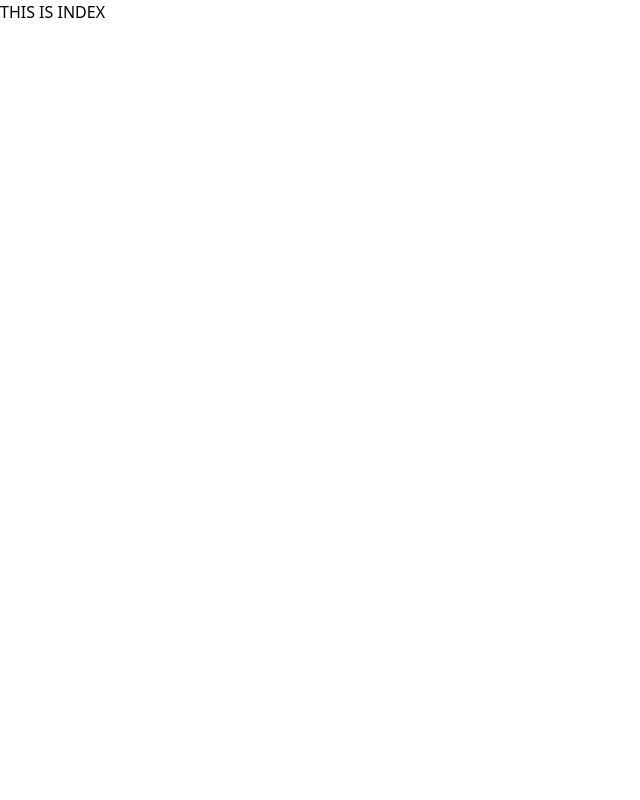
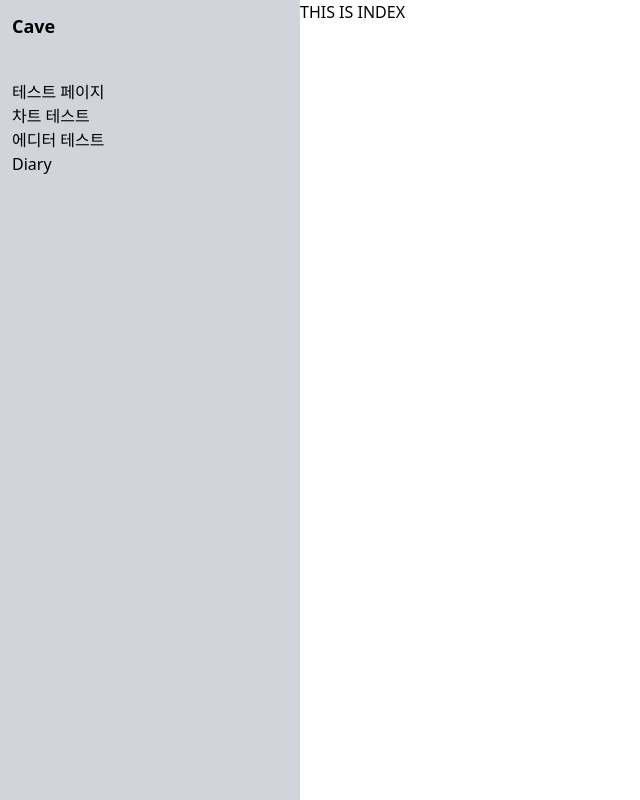
Before and after one commit to jeonsoeun/pracoon-www, a SvelteKit app: page / in a window 1280 px wide. Shown: the whole page, without its empty margins (0-640 px from the left). Built offline with nearby package versions, Linux system fonts and the light colour scheme.

Commit message:
md파일 읽어서 목록 뿌려주기 만들다 맘

```diff
--- /dev/null
+++ b/src/components/MarkdownDisplay.svelte
@@ -0,0 +1,3 @@
+<div>
+
+</div>
--- /dev/null
+++ b/src/components/common/SideNavigator.svelte
@@ -0,0 +1,50 @@
+<script lang='ts'>
+  let siteTitle = $state('Cave');
+  const menuConfig = [
+    {
+      title: '테스트 페이지',
+      children: [
+        {
+          title: '차트 테스트',
+          link: '/chart-test'
+        },
+        {
+          title: '에디터 테스트',
+          link: '/editor-test'
+        }
+      ],
+    },{
+       title: 'Diary',
+       link: '/diary'
+    }
+  ]
+  let menu = $state([
+  ]);
+
+</script>
+
+<div class="SideNavigator w-[300px] min-h-full p-3 bg-gray-300 flex-shrink-0">
+  <h2 class="SideNavigator_SiteName font-bold text-lg mb-10">{siteTitle}</h2>
+  <div class="SideNavigator_menu">
+    {#each menuConfig as item}
+      <div class="SideNavigator_menu__item">
+        {#if item.link}
+        <a href={item.link}>{item.title}</a>
+        {/if}
+        {#if item.children}
+        {#if !item.link}
+        <h3>{item.title}</h3>
+        {/if}
+        <ul>
+          {#each item.children as child}
+            <li>
+              <a href={child.link}>{child.title}</a>
+            </li>
+          {/each}
+        </ul>
+        {/if}
+      </div>
+    {/each}
+  </div>
+
+</div>
--- a/src/routes/+layout.svelte
+++ b/src/routes/+layout.svelte
@@ -1,7 +1,13 @@
 <script lang="ts">
 	import '../app.css';
 	import "quill/dist/quill.core.css";
+	import SideNavigator from '../components/common/SideNavigator.svelte';
 	let { children } = $props();
 </script>
 
-	{@render children()}
+<div class="w-full min-h-dvh flex">
+	<SideNavigator/>
+	<div>
+		{@render children()}
+	</div>
+</div>
--- /dev/null
+++ b/src/routes/diary/+page.server.ts
@@ -0,0 +1,49 @@
+import fs from 'fs';
+import path from 'path';
+import type { DiaryList, DiaryListItem } from './$types.js';
+
+export const load = async () => {
+	const diaryPath = path.resolve('src/data/diary-md'); // 디렉터리 경로
+	const indexFile = fs.readdirSync(diaryPath).find((file) => file.endsWith('index.json'));
+	const files = fs.readdirSync(diaryPath).filter((file) => file.endsWith('.md')); // .md 파일 필터링
+
+	const indexFileContent = indexFile
+		? (JSON.parse(fs.readFileSync(path.join(diaryPath, indexFile), 'utf-8')) as DiaryList)
+		: ({ posts: [] } as DiaryList);
+
+	const posts: DiaryListItem[] = files.reverse().map((file) => {
+		const filePath = path.join(diaryPath, file);
+		const content = fs.readFileSync(filePath, 'utf-8'); // 파일 읽기
+		const slug = file.replace('.md', ''); // 파일명에서 확장자 제거
+		const title = content.split('\n')[0].replace('# ', ''); // 첫 번째 줄에서 제목 추출
+
+		// index.json 파일에 캐싱되어 있는 내용인지 확인
+		const cached = indexFileContent.posts.find((post) => post.id === slug);
+		if (cached) {
+			return cached;
+		}
+
+		// 수정된 파일일 경우 수정일자 추출(UNIX Milliseconds)
+		const editedDate = slug.split('_')?.[1];
+		// 파일명이 ISO양식 날짜이므로 날짜 추출
+		const date = slug.split('_')?.[0];
+
+		const parsedTitle = title
+			? title.length > 50
+				? title.slice(0, 50) + '...'
+				: title
+			: 'Untitled'; // 제목이 50자를 넘어가면 ...으로 대체
+		const parsedContent = content.split('\n').slice(1, 4).join('\n').slice(0, 200) + '...'; // 첫 번째 줄을 제외한 나머지 내용
+		const newItem: DiaryListItem = {
+			id: slug,
+			title: parsedTitle,
+			content: parsedContent,
+			editDate: editedDate,
+			date
+		};
+	});
+
+	return {
+		posts
+	};
+};
--- /dev/null
+++ b/src/routes/diary/+page.svelte
@@ -0,0 +1,14 @@
+<script>
+  const props = $props();
+  const posts = props.posts ?? [];
+  console.log(posts?.[0]?.title)
+</script>
+
+<div>
+  {#each posts as post}
+    <div>
+      <h2>{post.title}</h2>
+      <p>{post.content}</p>
+    </div>
+  {/each}
+</div>
--- /dev/null
+++ b/src/routes/diary/+page.ts
@@ -0,0 +1,4 @@
+export const load = async ({ data }) => {
+	const { posts } = data;
+	return;
+};
--- /dev/null
+++ b/src/routes/diary/[slug]/+page.svelte
@@ -0,0 +1,8 @@
+
+<script lang="ts">
+
+</script>
+
+<div>
+
+</div>
```
Also changed, not shown: src/data/diary-md/2025-01-15T11:48:22.md (added, +9 -0 lines), src/data/diary-md/2025-01-15T14:01:00.md (added, +9 -0 lines), src/routes/diary/$types.d.ts (added, +11 -0 lines).
